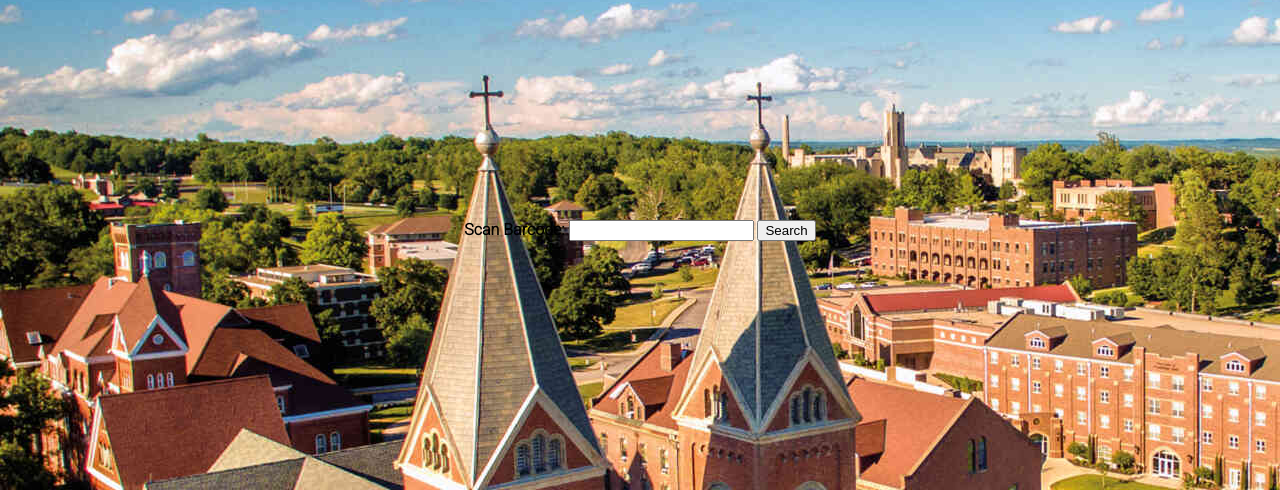
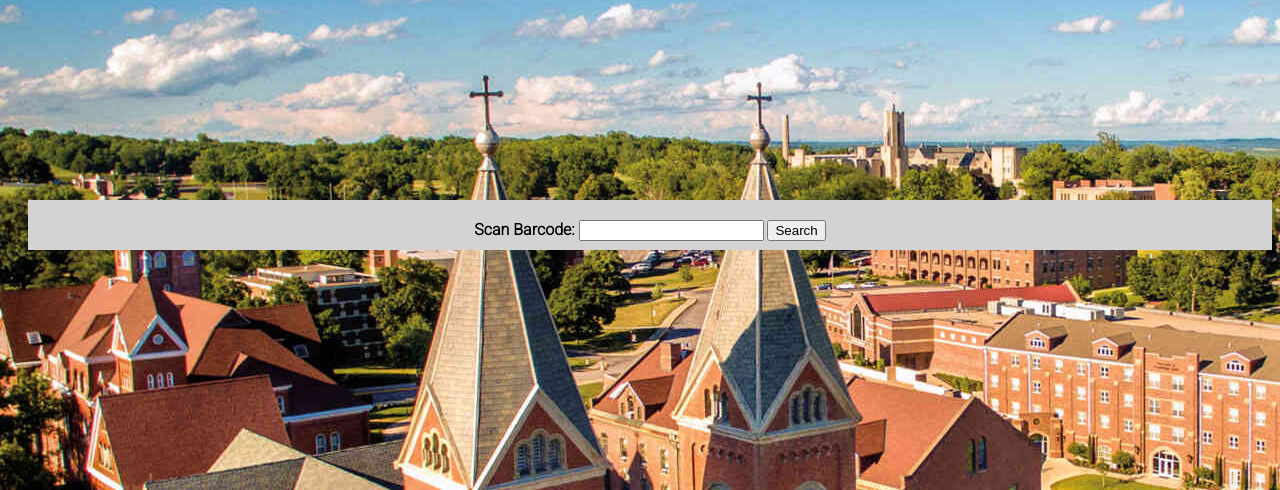
Before and after one commit to JosephBourke/SeniorCapstoneProject, a PHP site: page /faculty_home/check_in.php in a window 1280 px wide. Shown: the part 126-616 px from the top of the page. Run offline with PHP 8.4, Linux system fonts and the light colour scheme.

Commit message:
css sheet is strange the actual heck
background color for searchDiv

```diff
--- a/website/www/css/stylesheet.css
+++ b/website/www/css/stylesheet.css
@@ -40,7 +40,7 @@ a {
     padding: 20px;
     margin: 20px;
     margin-top: 200px;
-    /* background-color: rgb(211, 211, 211); */
+    background-color: rgb(211, 211, 211);
 }
 
 .side {
--- a/website/www/faculty_home/check_in.php
+++ b/website/www/faculty_home/check_in.php
@@ -6,6 +6,18 @@
 	<title>Check In</title>
 	<link href="../css/stylesheet.css" type="text/css" rel="stylesheet" />
 
+	<style>
+		.searchDiv {
+			text-align: center;
+			height: 10px;
+			padding: 20px;
+			margin-top: 200px;
+			margin-right: 0px;
+			margin-left: 20px;
+			margin-bottom: 20px;
+			background-color: lightgrey;
+		}
+	</style>
 </head>
 
 <body>
```
Lines whose indentation alone changed are shown as unchanged.
